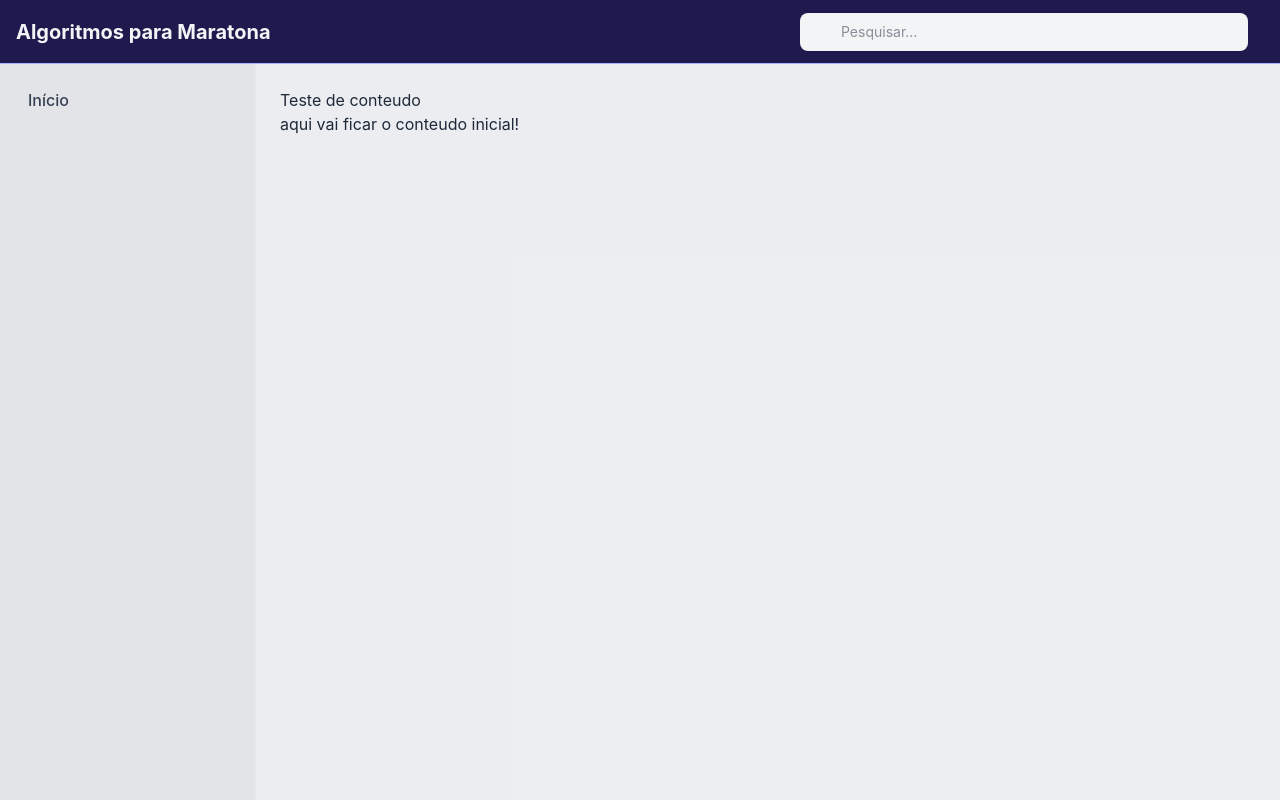
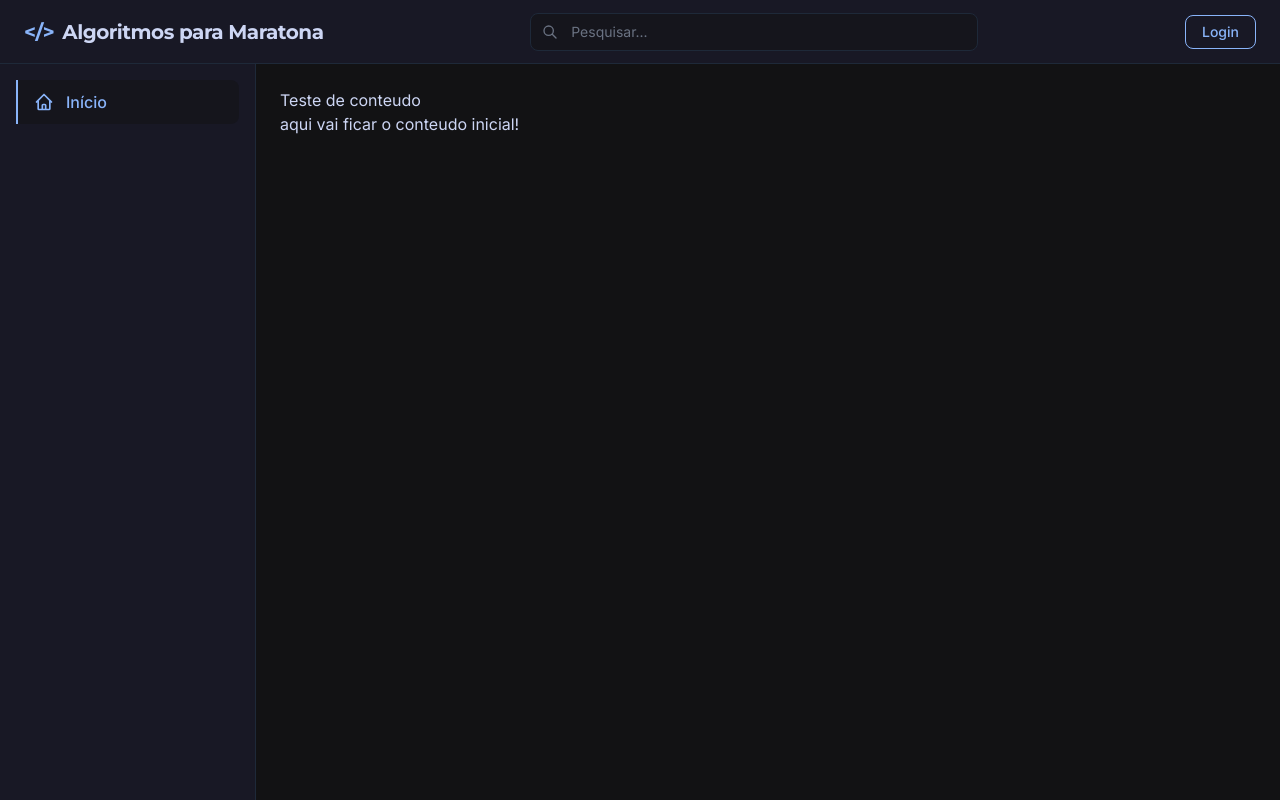
Before and after one commit to kelmy0/algoritmos-programacao-competitiva, a SvelteKit app in the folder frontend/: page / in a window 1280 px wide. Built offline with nearby package versions, Linux system fonts and the light colour scheme.

Commit message:
style: change site colors

```diff
--- a/frontend/src/routes/+layout.svelte
+++ b/frontend/src/routes/+layout.svelte
@@ -11,35 +11,65 @@
 	<link rel="icon" href={favicon} />
 </svelte:head>
 
-<div class="min-h-screen bg-gray-100 text-gray-800 font-sans flex flex-col">
+<div class="min-h-screen bg-app-bg text-text-primary font-inter flex flex-col">
 	<!--Topbar-->
 	<header
-		class="bg-indigo-950 border-b border-indigo-300 h-16
-	fixed top-0 left-0 right-0 flex items-center justify-between px-4 z-10"
+		class="bg-app-surface h-16 border-b border-gray-800 fixed top-0 left-0 right-0 flex items-center justify-between px-6 z-10"
 	>
-		<!--Just the title-->
-		<a class="font-bold text-xl text-gray-100" href="/">Algoritmos para Maratona</a>
+		<!--Title-->
+		<a
+			class="font-bold text-xl text-text-primary font-montserrat tracking-tight hover:text-text-brand transition-colors flex items-center gap-2"
+			href="/"
+		>
+			<span class="text-text-brand">&lt;/&gt;</span> Algoritmos para Maratona
+		</a>
 
 		<!--Search field-->
-		<div class="flex-1 max-w-md mx-4 hidden md:block">
+		<div class="flex-1 max-w-md mx-8 hidden md:block">
 			<div class="relative">
+				<span
+					class="absolute inset-y-0 left-0 flex items-center pl-3 pointer-events-none text-gray-500"
+				>
+					<svg class="w-4 h-4" fill="none" stroke="currentColor" viewBox="0 0 24 24">
+						<path
+							stroke-linecap="round"
+							stroke-linejoin="round"
+							stroke-width="2"
+							d="M21 21l-6-6m2-5a7 7 0 11-14 0 7 7 0 0114 0z"
+						/>
+					</svg>
+				</span>
 				<input
 					type="search"
 					placeholder="Pesquisar..."
-					class="w-full pl-10 pr-4 py-2 bg-gray-100 border border-transparent rounded-lg focus:bg-white focus:border-indigo-500 focus:ring-2 focus:ring-indigo-200 focus:outline-none transition-all text-sm"
+					class="w-full pl-10 pr-4 py-2 bg-app-bg/50 border border-gray-800 rounded-lg text-text-primary
+					placeholder-gray-500 text-sm focus:bg-app-bg focus:border-text-brand focus:ring-1
+					focus:ring-text-brand focus:outline-none transition-all"
 				/>
 			</div>
 		</div>
 
-		<!--Button to open sidebar-->
+		<!--Login button-->
+		<div class="items-center hidden md:block">
+			<button
+				type="button"
+				class="px-4 py-1.5 border border-text-brand
+			text-text-brand hover:bg-text-brand hover:text-app-bg font-medium text-sm rounded-lg transition-all"
+				aria-label="Sign up"
+			>
+				Login
+			</button>
+		</div>
+
+		<!--Mobile Menu Button-->
 		<div class="flex items-center gap-3 md:hidden">
 			<button
 				type="button"
 				onclick={() => (isSidebarOpen = !isSidebarOpen)}
-				class="p-2 text-gray-400 hover:bg-blue-200/30 rounded-lg"
+				class="p-2 text-text-brand hover:bg-app-surface rounded-lg transition-colors"
 				aria-label="Toggle Menu"
 			>
-				<svg class="w-6 h-6 " fill="none" stroke="currentColor" viewBox="0 0 24 24">
+				<svg class="w-6 h-6" fill="none" stroke="currentColor" viewBox="0 0 24 24">
 					<path
 						stroke-linecap="round"
 						stroke-linejoin="round"
@@ -51,36 +81,44 @@
 		</div>
 	</header>
 
-	<!--Sidebar-->
-	<div class="flex flex-1 pt-16 ">
+	<div class="flex flex-1 pt-16">
+		<!--Mobile Overlay Backdrop-->
 		{#if isSidebarOpen}
 			<button
 				onclick={() => (isSidebarOpen = false)}
-				class="fixed inset-0 bg-black/40 z-40 md:hidden cursor-default
-				w-full h-full border-0 p-0 appearance-none"
-				aria-label="Fechar menu"
+				class="fixed inset-0 bg-black/60 z-40 md:hidden cursor-default w-full h-full
+				border-0 p-0 appearance-none backdrop-blur-sm"
+				aria-label="Close menu"
 			></button>
 		{/if}
 
 		<aside
-			class="fixed top-16 bottom-0 right-0 z-50 w-64 bg-gray-200 md:bg-gray-300/50 border-l
-			border-gray-200 transform transition-transform duration-200 ease-in-out
-        	md:sticky md:left-0 md:right-auto md:border-l-0 md:border-r md:translate-x-0
-        {isSidebarOpen ? 'translate-x-0' : 'translate-x-full'}"
+			class="fixed top-16 bottom-0 right-0 z-50 w-64 bg-app-surface border-l border-gray-800 md:border-l-0
+			md:border-r transform transition-transform duration-200 ease-in-out md:sticky md:left-0 md:right-auto md:translate-x-0
+            {isSidebarOpen ? 'translate-x-0' : 'translate-x-full'}"
 		>
 			<nav class="p-4 space-y-1">
 				<a
 					href="/"
-					class="flex items-center gap-3 px-3 py-2 text-gray-700 hover:bg-gray-100 rounded-lg font-medium transition-colors"
+					class="flex items-center gap-3 px-4 py-2.5
+					bg-app-bg/50 text-text-brand border-l-2 border-text-brand rounded-r-lg font-medium transition-colors"
 				>
+					<svg class="w-5 h-5" fill="none" stroke="currentColor" viewBox="0 0 24 24">
+						<path
+							stroke-linecap="round"
+							stroke-linejoin="round"
+							stroke-width="2"
+							d="M3 12l2-2m0 0l7-7 7 7M5 10v10a1 1 0 001 1h3m10-11l2 2m-2-2v10a1 1 0 01-1 1h-3m-6 0a1 1 0 001-1v-4a1 1 0 011-1h2a1 1 0 011 1v4a1 1 0 001 1m-6 0h6"
+						/>
+					</svg>
 					<span>Início</span>
 				</a>
 			</nav>
 		</aside>
 
 		<!--SPA container-->
-		<main class="flex-1 p-6 min-w-0 overflow-y-auto bg-gray-200/50">
-			<div class="max-w-7xl mx-auto ">
+		<main class="flex-1 p-6 min-w-0 overflow-y-auto">
+			<div class="max-w-7xl mx-auto">
 				{@render children()}
 			</div>
 		</main>
--- a/frontend/src/routes/layout.css
+++ b/frontend/src/routes/layout.css
@@ -1,2 +1,14 @@
+@import url('https://fonts.googleapis.com/css2?family=Inter:ital,opsz,wght@0,14..32,100..900;1,14..32,100..900&family=Montserrat:ital,wght@0,100..900;1,100..900&display=swap');
 @import 'tailwindcss';
 @plugin '@tailwindcss/typography';
+
+@theme {
+    --color-app-bg: #121214;
+    --color-app-surface: #181825;
+    --color-text-primary: #cdd6f4;
+    --color-text-brand: #89b4fa;
+    --color-text-accent: #00f2fe;
+
+    --font-montserrat: 'Montserrat', sans-serif;
+    --font-inter: 'Inter', sans-serif;
+}
```
